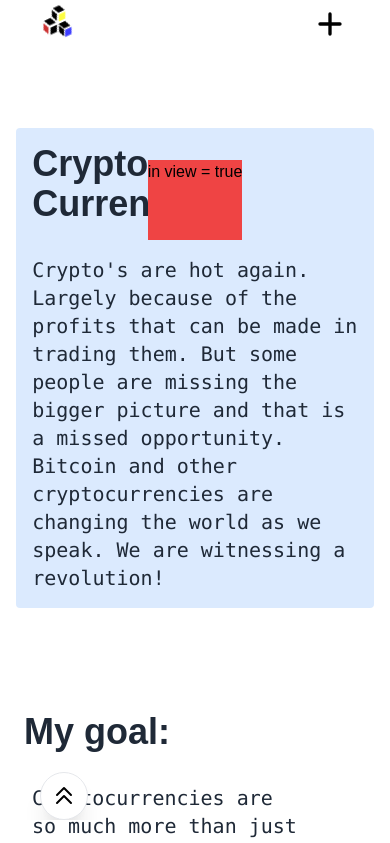
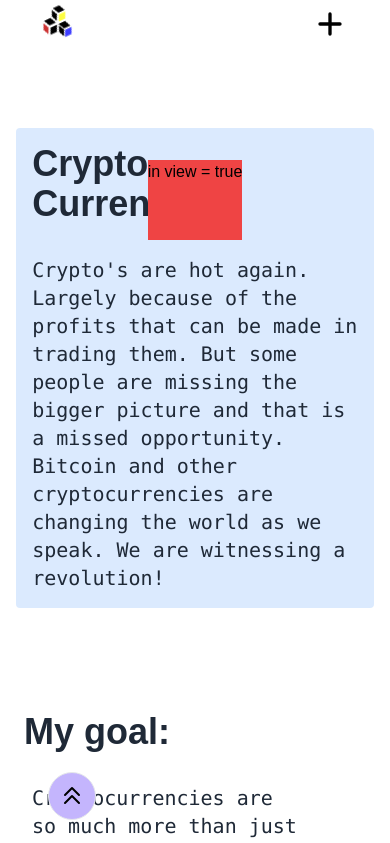
Before and after one commit to PaulRuigrok/react_website, a React (Create React App) app: page / in a window 390 px wide. Shown: the top 843 px of the page. Built offline with nearby package versions, Linux system fonts and the light colour scheme.

Commit message:
nav button only on homepage

```diff
--- a/src/App.js
+++ b/src/App.js
@@ -48,7 +48,7 @@ function App() {
         <Route path='/discord' component={Discord}/>
         <Route path='/contact' component={Contact} />
       </Switch>
-      <Footer mobileNavIsOpen={mobileNavIsOpen} toggleMobileNav={toggle_mobile_nav} />
+      {/* <Footer mobileNavIsOpen={mobileNavIsOpen} toggleMobileNav={toggle_mobile_nav} /> */}
 
     </>
   );
--- /dev/null
+++ b/src/Components/NavButton.js
@@ -0,0 +1,51 @@
+import React, { useState } from 'react'
+import {Link} from 'react-scroll'
+
+const NavButton = () => {
+    const [mobileNavIsOpen, setMobileNavIsOpen] = useState(false)
+    const toggle_mobile_nav = () => {
+      setMobileNavIsOpen(!mobileNavIsOpen)
+    }
+
+    return (
+        <div className = 'z-10 px-10 md:px-0 flex h-12 md:h-20 items-center justify-center fixed overflow-hidden left-2 bottom-6'>
+            <div className = 'w-screen flex justify-between px-0 md:px-40 '>
+                <div className = {`${!mobileNavIsOpen ? 'mobile-nav-menu-closed' : 'mobile-nav-menu-open'} cursor-pointer md:hidden flex items-center flex justify-center items-center`}
+                    onClick={toggle_mobile_nav}>
+                    <div className="md:hidden w-12 h-12 bg-purple-300 border rounded-full flex justify-center items-center ">
+                        <svg className="w-6 h-6" fill="none" stroke="currentColor" viewBox="0 0 24 24" xmlns="http://www.w3.org/2000/svg"><path strokeLinecap="round" strokeLinejoin="round" strokeWidth={2} d="M5 11l7-7 7 7M5 19l7-7 7 7" /></svg>
+                    </div>
+                </div>
+                <div className={`md:hidden ${!mobileNavIsOpen ? 'mobile_nav_list_closed' : 'mobile_nav_list_open' } w-9/12 flex flex-col justify-around bg-gray-200 fixed left-10 bottom-20 rounded shadow-xl overflow-hidden`}
+
+                >
+
+                    <Link onClick={toggle_mobile_nav} to='home' activeClass="bg-red-500" spy={true} smooth={true} className="cursor-pointer pl-4 py-4 ">
+                        <p className='font-mono tracking-widest'>* top</p>
+                    </Link>
+                    <Link onClick={toggle_mobile_nav} to='goal' spy={true} smooth={true} className="cursor-pointer pl-4 py-4  ">
+                        <p className='font-mono tracking-widest'>* goal</p>
+                    </Link>
+                    <Link onClick={toggle_mobile_nav} to='network'spy={true} smooth={true} className="cursor-pointer pl-4 py-4  ">
+                        <p className='font-mono tracking-widest'>* network</p>
+                    </Link>
+                    <Link onClick={toggle_mobile_nav} to='wallet' spy={true} smooth={true} className="cursor-pointer pl-4 py-4  ">
+                        <p className='font-mono tracking-widest'>* wallets</p>
+                    </Link>
+                    <Link onClick={toggle_mobile_nav} to='walletmanagers' spy={true} smooth={true} className="cursor-pointer pl-4 py-4  ">
+                        <p className='font-mono tracking-widest'>* wallet managers</p>
+                    </Link>
+                    <Link onClick={toggle_mobile_nav} to='transactions' spy={true} smooth={true} className="cursor-pointer pl-4 py-4 ">
+                        <p className='font-mono tracking-widest'>* transactions</p>
+                    </Link>
+                    <Link onClick={toggle_mobile_nav} to='geticx' spy={true} smooth={true} className="cursor-pointer pl-4 py-4 ">
+                        <p className='font-mono tracking-widest'>* practice</p>
+                    </Link>
+                </div>
+            </div>
+        </div>
+
+    )
+}
+
+export default NavButton
--- a/src/Home/index.js
+++ b/src/Home/index.js
@@ -6,6 +6,7 @@ import SideNav from './side_nav'
 import Recap from './sections/Recap'
 import Transaction from './sections/Transaction'
 import Giveicx from './sections/Giveicx'
+import NavButton from '../Components/NavButton'
 
 const Home = () => {
     useEffect(() =>{
@@ -32,6 +33,7 @@ const Home = () => {
             <Recap/>
             <Transaction/>
             <Giveicx/>
+            <NavButton/>
         </div>
         </>
     )
--- a/src/Home/sections/Giveicx.js
+++ b/src/Home/sections/Giveicx.js
@@ -1,11 +1,6 @@
 import React, { useState } from 'react'
-import { useInView } from 'react-intersection-observer';
 
 const Giveicx = () => {
-    const { ref, inView } = useInView({
-        /* Optional options */
-        threshold: 0.15,
-    });
 
     // Show the checkmark when tweet-text is copied
     const [showCheckmark, setShowCheckmark] = useState(false)
@@ -41,7 +36,7 @@ const Giveicx = () => {
     }
 
     return (
-        <div id='geticx' ref={ref} className= {`${inView ? 'fade-in' : 'fade-out'} w-11/12 md:w-5/12 flex flex-col px-4 py-12 md:p-8`}>
+        <div id='geticx'  className= {` w-11/12 md:w-5/12 flex flex-col px-4 py-12 md:p-8`}>
             <h1 className= 'text-4xl md:text-6xl font-display text-gray-800 font-bold text-left'>Real World Practice</h1>
             <p className='font-mono pt-8 md:text-2xl'>
                 You made it! To finish up I want to give you some real world crypto so you can practice using a Wallet Manager. I will send you some free ICX (the native crypto-currency of the ICON Blockchain) if you follow these three steps:
--- a/src/Home/sections/Transaction.js
+++ b/src/Home/sections/Transaction.js
@@ -117,14 +117,14 @@ const Transaction = () => {
                                     className='p-2 rounded-md bg-yellow-300 border border-gray-600'></input>
                                 </div>
                             </div>
-                            <p className='font-mono md:text-xl p-8 text-gray-800 italic'>
+                            <p className='font-mono md:text-xl p-4 pt-10 text-gray-800 italic'>
                             For every transaction you will have to pay a transaction fee. Please realize that you also pay for using a bank and other payment-services (although it may not always clear that / what you pay them). The transaction fees on blockchains keep it so that there is no third party needed to ensure payments and the safety of the system.
                             </p>
                         </div>
                     </div>
 
                     {/* right part of the container holding the network svg scheme */}
-                    <div className='md:w-1/2 sticky bg-yellow-300 w-full pt-2 pb-4 bottom-0 z-30 md:z-10'>
+                    <div className='md:w-1/2 sticky bg-yellow-300 w-full pt-2 pb-4 bottom-0 z-40 md:z-10'>
                         <div className='flex flex-col sticky md:top-40 '>
                             <p className='text-center font-mono md:text-3xl pb-2 md:pb-8 text-gray-800'>the blockchain:</p>
                             <div className='grid grid-cols-3 gap-6 md:gap-8'>
--- a/src/shared/Footer/index.js
+++ b/src/shared/Footer/index.js
@@ -1,46 +1,13 @@
 import React from 'react'
-import {Link} from 'react-scroll'
+
 
 
 const Footer = ({mobileNavIsOpen, toggleMobileNav}) => {
 
     return (
-        <div className = 'z-40 px-10 md:px-0 flex h-12 md:h-20 items-center justify-center fixed overflow-hidden bottom-6'>
+        <div className = 'z-10 px-10 md:px-0 flex h-12 md:h-20 items-center justify-center fixed overflow-hidden bottom-6'>
             <div className = 'w-screen flex justify-between px-0 md:px-40 '>
-                <div className = {`${!mobileNavIsOpen ? 'mobile-nav-menu-closed' : 'mobile-nav-menu-open'} cursor-pointer md:hidden flex items-center flex justify-center items-center`}
-                    onClick={toggleMobileNav}>
 
-
-                    <div className="md:hidden w-12 h-12 bg-white border rounded-full flex justify-center items-center shadow-xl">
-                        <svg className="w-6 h-6" fill="none" stroke="currentColor" viewBox="0 0 24 24" xmlns="http://www.w3.org/2000/svg"><path strokeLinecap="round" strokeLinejoin="round" strokeWidth={2} d="M5 11l7-7 7 7M5 19l7-7 7 7" /></svg>
-                    </div>
-                </div>
-                <div className={`md:hidden ${!mobileNavIsOpen ? 'mobile_nav_list_closed' : 'mobile_nav_list_open' } w-9/12 flex flex-col justify-around bg-gray-200 fixed left-10 bottom-20 rounded shadow-xl overflow-hidden`}
-
-                >
-
-                    <Link onClick={toggleMobileNav} to='home' activeClass="bg-red-500" spy={true} smooth={true} className="cursor-pointer pl-4 py-4 ">
-                        <p className='font-mono tracking-widest'>* top</p>
-                    </Link>
-                    <Link onClick={toggleMobileNav} to='goal' spy={true} smooth={true} className="cursor-pointer pl-4 py-4  ">
-                        <p className='font-mono tracking-widest'>* goal</p>
-                    </Link>
-                    <Link onClick={toggleMobileNav} to='network'spy={true} smooth={true} className="cursor-pointer pl-4 py-4  ">
-                        <p className='font-mono tracking-widest'>* network</p>
-                    </Link>
-                    <Link onClick={toggleMobileNav} to='wallet' spy={true} smooth={true} className="cursor-pointer pl-4 py-4  ">
-                        <p className='font-mono tracking-widest'>* wallets</p>
-                    </Link>
-                    <Link onClick={toggleMobileNav} to='walletmanagers' spy={true} smooth={true} className="cursor-pointer pl-4 py-4  ">
-                        <p className='font-mono tracking-widest'>* wallet-<br></br>managers</p>
-                    </Link>
-                    <Link onClick={toggleMobileNav} to='transactions' spy={true} smooth={true} className="cursor-pointer pl-4 py-4 ">
-                        <p className='font-mono tracking-widest'>* trans-<br></br>actions</p>
-                    </Link>
-                    <Link onClick={toggleMobileNav} to='geticx' spy={true} smooth={true} className="cursor-pointer pl-4 py-4 ">
-                        <p className='font-mono tracking-widest'>* practice</p>
-                    </Link>
-                </div>
             </div>
         </div>
 
```
